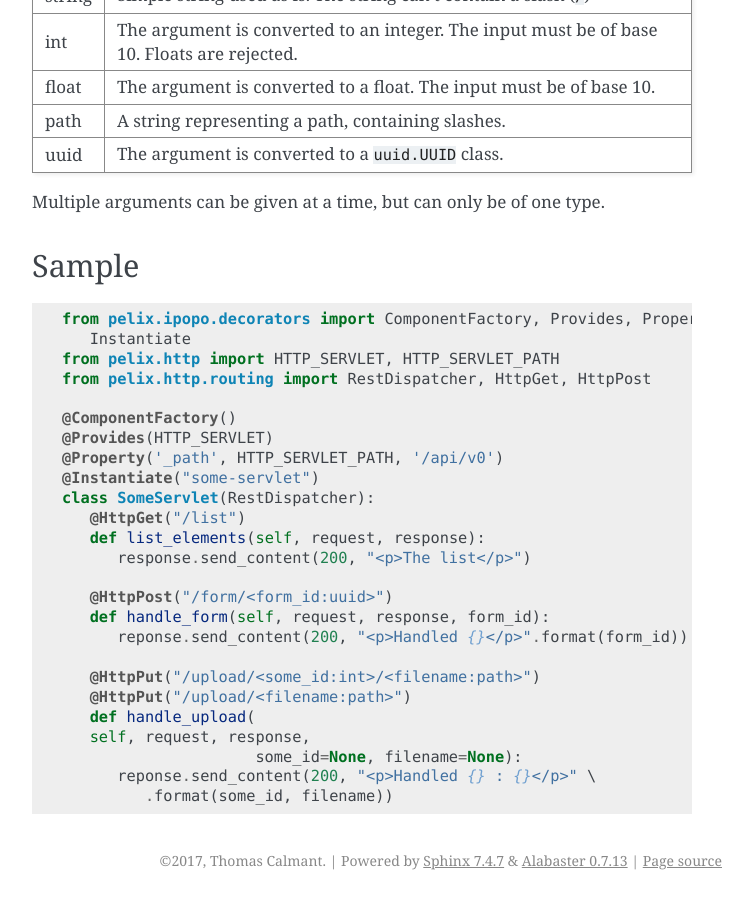
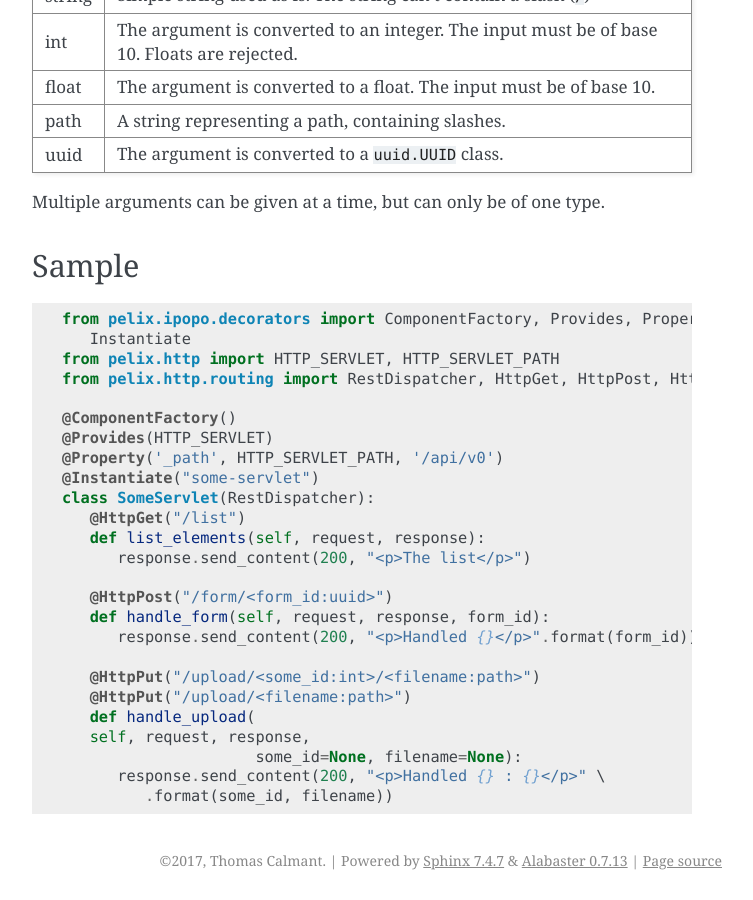
Before and after one commit to tcalmant/ipopo, a Sphinx documentation site: the page built from docs/refcards/http_routing.rst, in a window 1280 px wide and 900 px high, scrolled down 1585 px. Shown: the whole window, without its empty margins (388-1141 px from the left). Built offline with Sphinx 7.4.7, drawn with Linux system fonts in a browser that asks for light colours; pages that are not in the unit, such as notebooks, are missing from menus.

Commit message:
fix: typos in example http routing refcard

```diff
--- a/docs/refcards/http_routing.rst
+++ b/docs/refcards/http_routing.rst
@@ -83,7 +83,7 @@ Sample
    from pelix.ipopo.decorators import ComponentFactory, Provides, Property, \
       Instantiate
    from pelix.http import HTTP_SERVLET, HTTP_SERVLET_PATH
-   from pelix.http.routing import RestDispatcher, HttpGet, HttpPost
+   from pelix.http.routing import RestDispatcher, HttpGet, HttpPost, HttpPut
 
    @ComponentFactory()
    @Provides(HTTP_SERVLET)
@@ -96,12 +96,12 @@ Sample
 
       @HttpPost("/form/<form_id:uuid>")
       def handle_form(self, request, response, form_id):
-         reponse.send_content(200, "<p>Handled {}</p>".format(form_id))
+         response.send_content(200, "<p>Handled {}</p>".format(form_id))
 
       @HttpPut("/upload/<some_id:int>/<filename:path>")
       @HttpPut("/upload/<filename:path>")
       def handle_upload(
       self, request, response,
                         some_id=None, filename=None):
-         reponse.send_content(200, "<p>Handled {} : {}</p>" \
+         response.send_content(200, "<p>Handled {} : {}</p>" \
             .format(some_id, filename))
```
